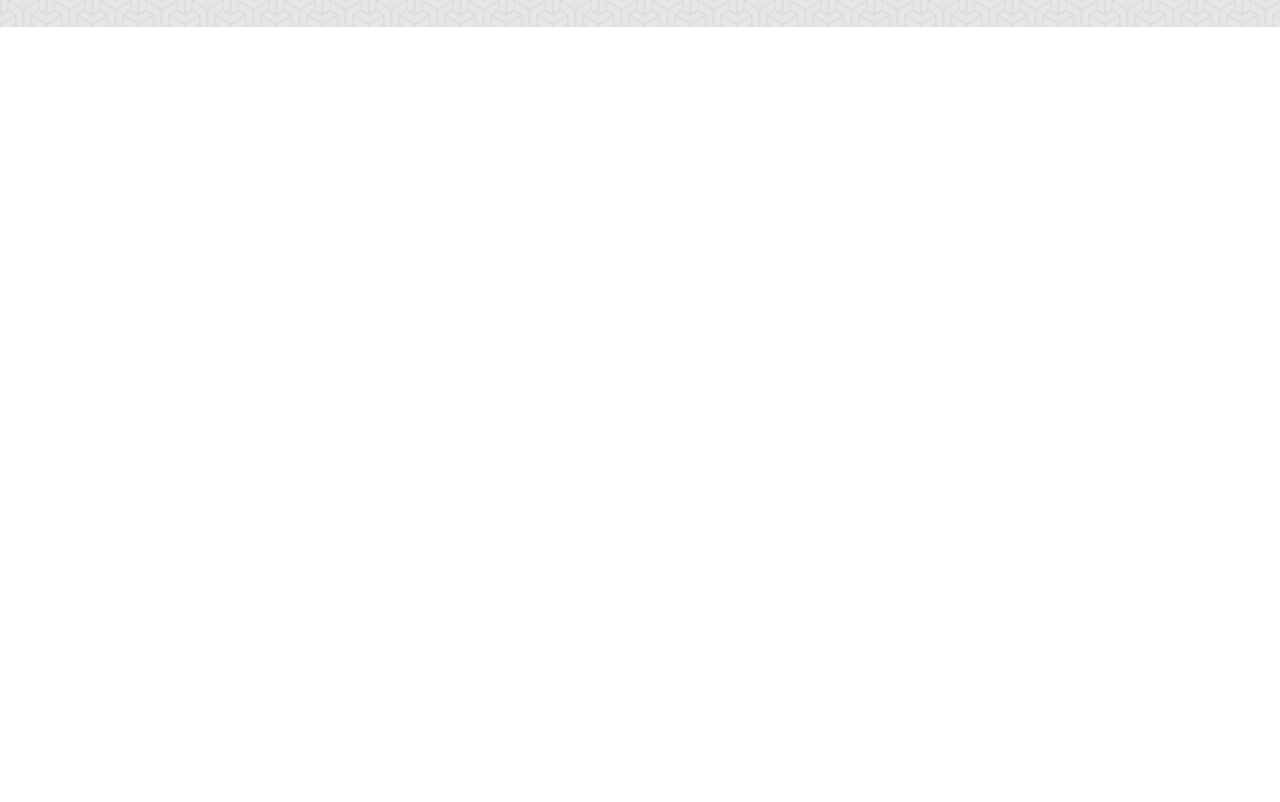
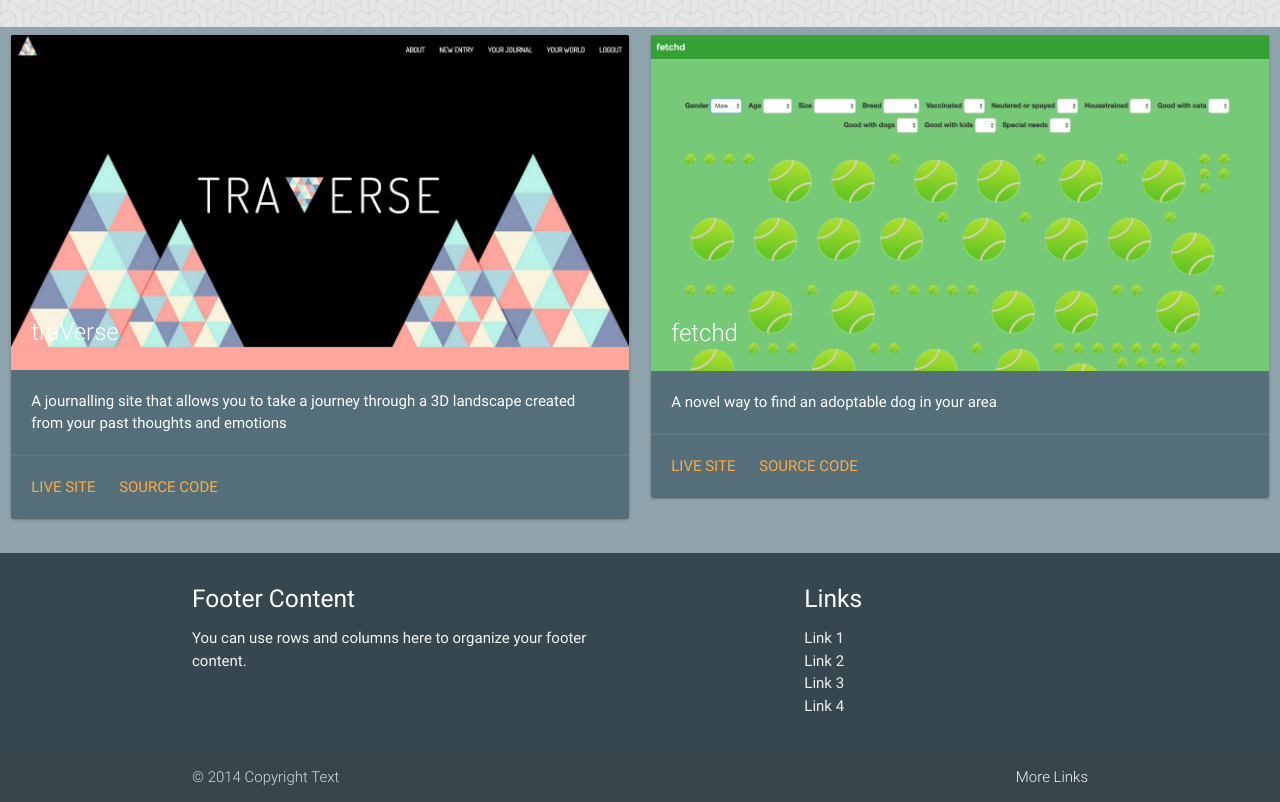
Before and after one commit to qlaire/portfolio, a website: page public/index.html in a window 1280 px wide. Shown: the part 212-1014 px from the top of the page. Before the commit the page ends 800 px from the top, so only its background shows below. Drawn offline with nearby package versions, Linux system fonts and the light colour scheme.

Commit message:
projects added

```diff
--- a/public/index.html
+++ b/public/index.html
@@ -11,7 +11,8 @@
   <!--Let browser know website is optimized for mobile-->
   <meta name="viewport" content="width=device-width, initial-scale=1.0"/>
 </head>
-<body>
+<body class="blue-grey lighten-2">
+  <header>
     <div class="nav-wrap">
       <ul>
         <li><a href="#">Projects</a></li>
@@ -19,10 +20,75 @@
         <li><a href="#">Contact</a></li>
       </ul>
     </div>
+  </header>
+  <main>
     <div class="intro">
       <h1>Claire Dranginis</h1>
       <h4>Full stack developer</h4>
     </div>
+    <div class="row blue-grey lighten-2">
+      <div class="col s12 m6">
+        <div class="card blue-grey darken-1">
+          <div class="card-image">
+            <img src="images/traverse.png">
+            <span class="card-title">traVerse</span>
+          </div>
+          <div class="card-content white-text">
+            <p>A journalling site that allows you to take a journey through a 3D landscape created from your past thoughts and emotions</p>
+          </div>
+          <div class="card-action">
+            <a href="http://www.traverse.live">Live site</a>
+            <a href="http://github.com/qlaire/traverse">Source code</a>
+          </div>
+        </div>
+      </div>
+      <div class="col s12 m6">
+        <div class="card blue-grey darken-1">
+          <div class="card-image">
+            <img src="images/fetchd.png">
+            <span class="card-title">fetchd</span>
+          </div>
+          <div class="card-content white-text">
+            <p>A novel way to find an adoptable dog in your area</p>
+          </div>
+          <div class="card-action">
+            <a href="http://fetchd-pups.herokuapp.com">Live site</a>
+            <a href="http://github.com/qlaire/fetchd">Source code</a>
+          </div>
+        </div>
+      </div>
+    </div>
+
+
+  </main>
+
+  <footer class="page-footer blue-grey darken-3">
+    <div class="container">
+      <div class="row">
+        <div class="col l6 s12">
+          <h5 class="white-text">Footer Content</h5>
+          <p class="grey-text text-lighten-4">You can use rows and columns here to organize your footer content.</p>
+        </div>
+        <div class="col l4 offset-l2 s12">
+          <h5 class="white-text">Links</h5>
+          <ul>
+            <li><a class="grey-text text-lighten-3" href="#!">Link 1</a></li>
+            <li><a class="grey-text text-lighten-3" href="#!">Link 2</a></li>
+            <li><a class="grey-text text-lighten-3" href="#!">Link 3</a></li>
+            <li><a class="grey-text text-lighten-3" href="#!">Link 4</a></li>
+          </ul>
+        </div>
+      </div>
+    </div>
+    <div class="footer-copyright">
+      <div class="container">
+      © 2014 Copyright Text
+      <a class="grey-text text-lighten-4 right" href="#!">More Links</a>
+      </div>
+    </div>
+  </footer>
+
+
 
 
   <script type="text/javascript" src="https://code.jquery.com/jquery-2.1.1.min.js"></script>
--- a/scss/main.scss
+++ b/scss/main.scss
@@ -32,5 +32,6 @@
     color: #716f6f;
     margin-top: 10px;
     padding-bottom: 30px;
+    margin-bottom: 0;
   }
 }
```
Also changed, not shown: public/css/main.css, public/images/fetchd.png (added), public/images/traverse.png (added). Lines whose indentation alone changed are shown as unchanged.
